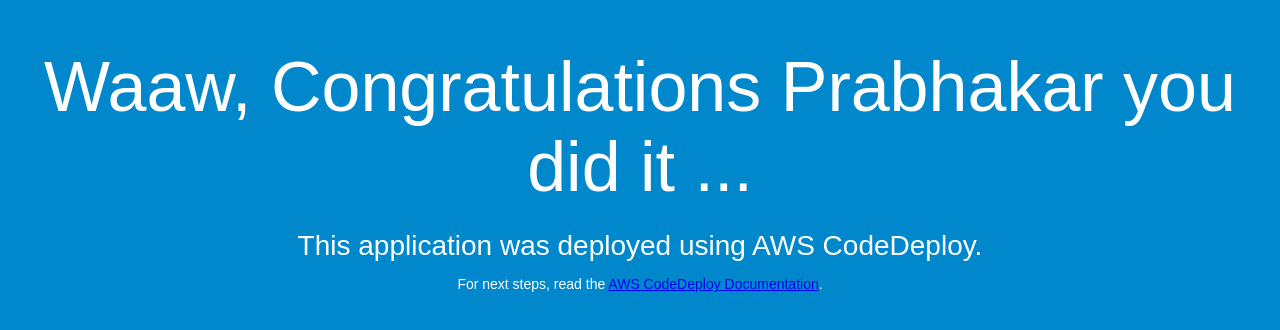
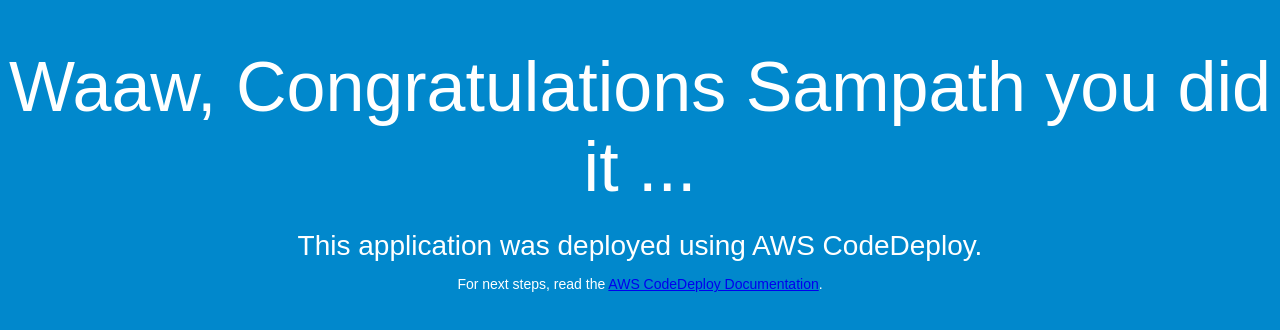
Before and after one commit to TOM09876543200/MyApp, a plain HTML site: page index.html in a window 1280 px wide. Drawn offline with Linux system fonts and the light colour scheme.

Commit message:
Update index.html

```diff
--- a/index.html
+++ b/index.html
@@ -26,7 +26,7 @@
 </head>
 <body>
   <div align="center">
-    <h1>Waaw, Congratulations Prabhakar you did it ...</h1>
+    <h1>Waaw, Congratulations Sampath you did it ...</h1>
     <h2>This application was deployed using AWS CodeDeploy.</h2>
     <p>For next steps, read the <a href="http://aws.amazon.com/documentation/codedeploy">AWS CodeDeploy Documentation</a>.</p>
   </div>
```
